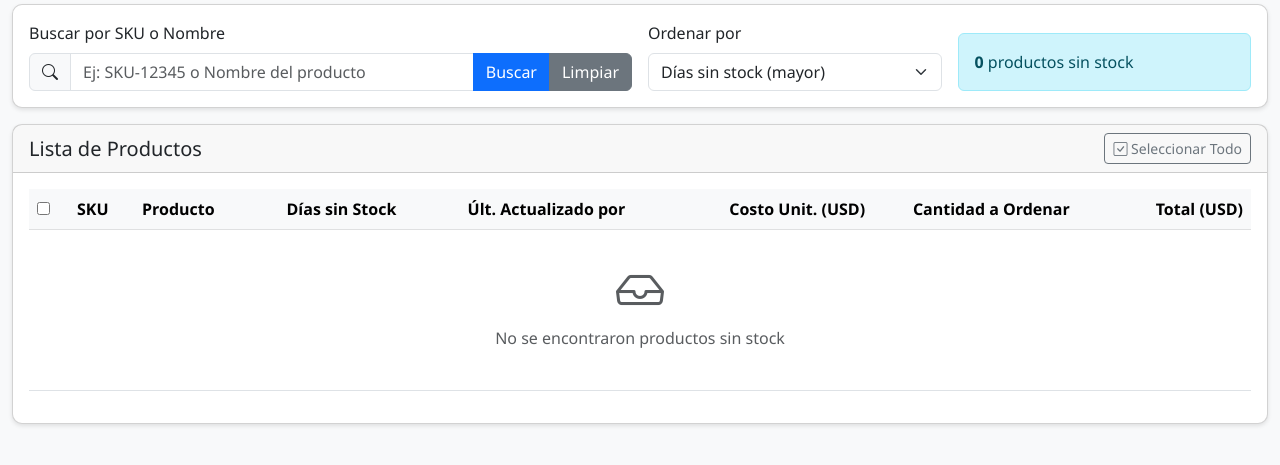
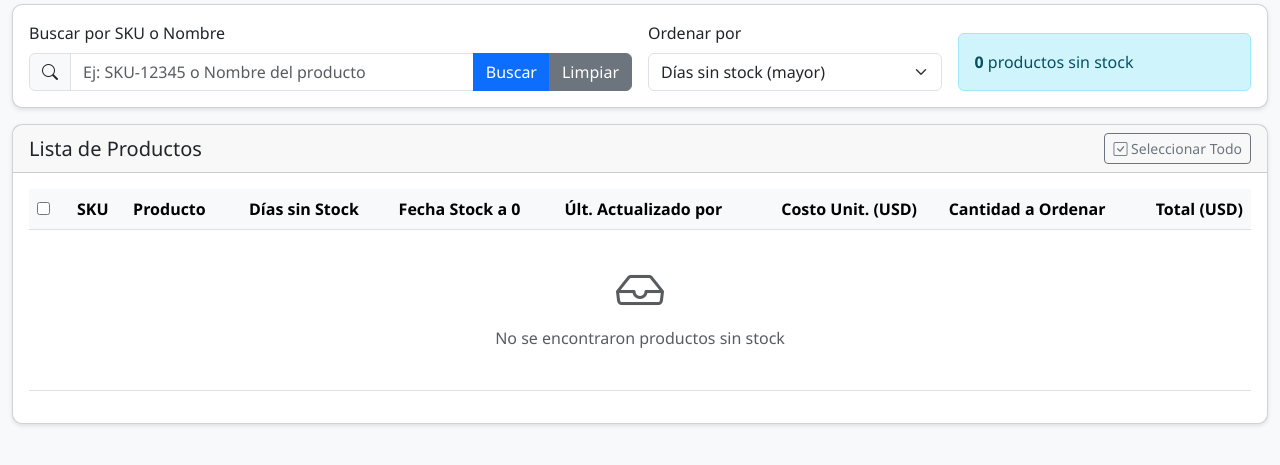
Before and after one commit to mickstmt/woo-manager, a Flask app: page /purchases/ in a window 1280 px wide. Shown: the part 196-661 px from the top of the page. Run offline with Flask 3, Linux system fonts and the light colour scheme; a user stored in the database is signed in; tables that the repository leaves empty or names only in its code hold one stand-in row (values such as "Sample post"); data that the repository does not hold is empty; parts of the project's set-up code (start-up, migrations or seed data) failed here and were passed over; some libraries are stand-ins or nearby versions.

Commit message:
feat: Agregar columna de fecha cuando el stock llegó a 0
- Nueva columna "Fecha Stock a 0" entre "Días sin Stock" y "Actualizado por"
- Muestra la fecha exacta cuando el producto se quedó sin stock
- Formato de fecha: dd/mm/yyyy para mejor legibilidad
- Actualizado todos los colspan de 8 a 9 para mantener el layout

🤖 Generated with [Claude Code](https://claude.com/claude-code)

Co-Authored-By: Claude Sonnet 4.5 <noreply@anthropic.com>

```diff
--- a/app/templates/purchases_list.html
+++ b/app/templates/purchases_list.html
@@ -117,6 +117,7 @@
                                 <th>SKU</th>
                                 <th>Producto</th>
                                 <th class="text-center">Días sin Stock</th>
+                                <th class="text-center">Fecha Stock a 0</th>
                                 <th class="text-center">Últ. Actualizado por</th>
                                 <th class="text-end">Costo Unit. (USD)</th>
                                 <th class="text-center">Cantidad a Ordenar</th>
@@ -125,7 +126,7 @@
                         </thead>
                         <tbody id="products-table">
                             <tr>
-                                <td colspan="8" class="text-center text-muted py-4">
+                                <td colspan="9" class="text-center text-muted py-4">
                                     <i class="bi bi-inbox" style="font-size: 3rem;"></i>
                                     <p>Usa el buscador para encontrar productos sin stock</p>
                                 </td>
@@ -252,7 +253,7 @@ function loadProducts() {
     // Mostrar loading
     document.getElementById('products-table').innerHTML = `
         <tr>
-            <td colspan="8" class="text-center py-4">
+            <td colspan="9" class="text-center py-4">
                 <div class="spinner-border text-primary" role="status">
                     <span class="visually-hidden">Cargando...</span>
                 </div>
@@ -283,7 +284,7 @@ function renderProducts(products) {
     if (products.length === 0) {
         tbody.innerHTML = `
             <tr>
-                <td colspan="8" class="text-center text-muted py-4">
+                <td colspan="9" class="text-center text-muted py-4">
                     <i class="bi bi-inbox" style="font-size: 3rem;"></i>
                     <p>No se encontraron productos sin stock</p>
                 </td>
@@ -311,6 +312,9 @@ function renderProducts(products) {
                     <span class="badge ${product.dias_sin_stock > 30 ? 'bg-danger' : product.dias_sin_stock > 14 ? 'bg-warning' : 'bg-info'}">
                         ${product.dias_sin_stock} días
                     </span>
+                </td>
+                <td class="text-center">
+                    <small class="text-muted">${product.last_stock_update ? new Date(product.last_stock_update).toLocaleDateString('es-PE', {day: '2-digit', month: '2-digit', year: 'numeric'}) : '-'}</small>
                 </td>
                 <td class="text-center">
                     <small class="text-muted">${product.last_updated_by}</small>
```
